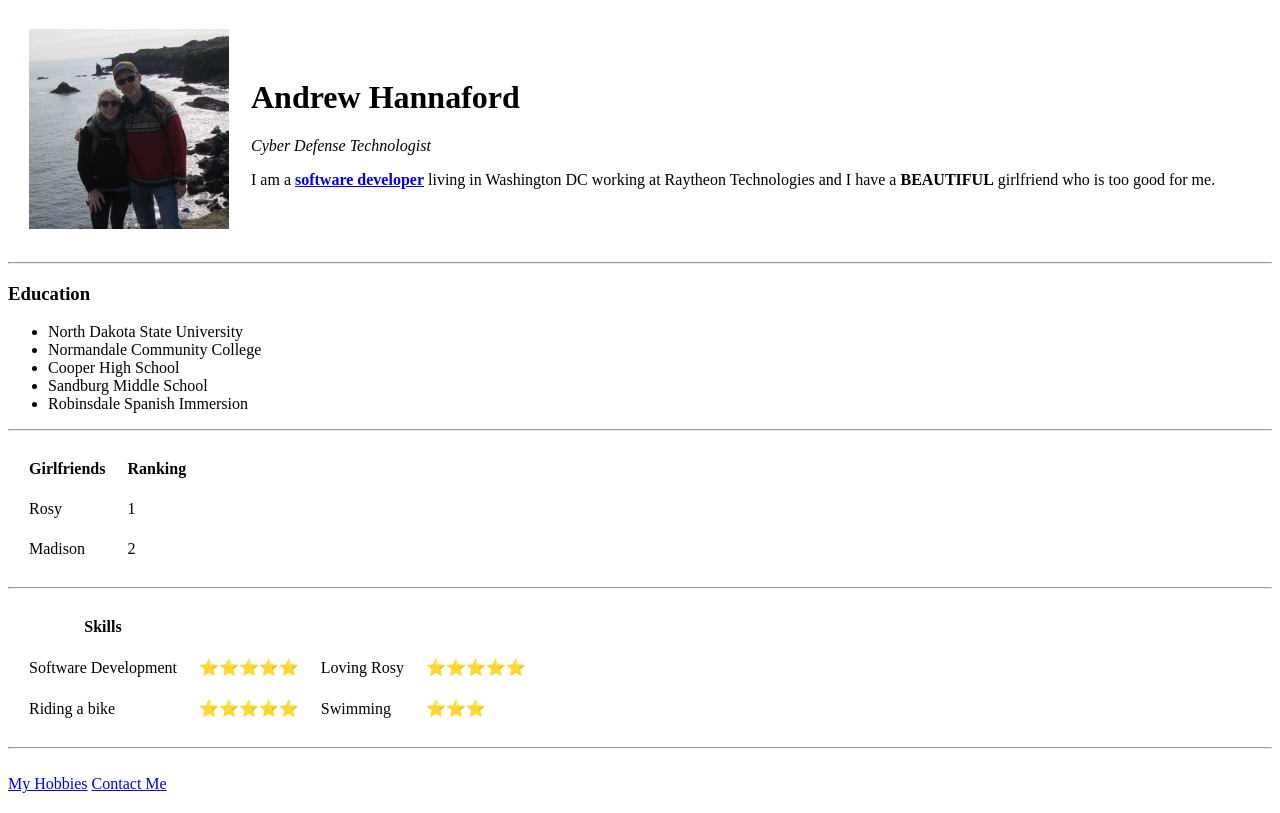
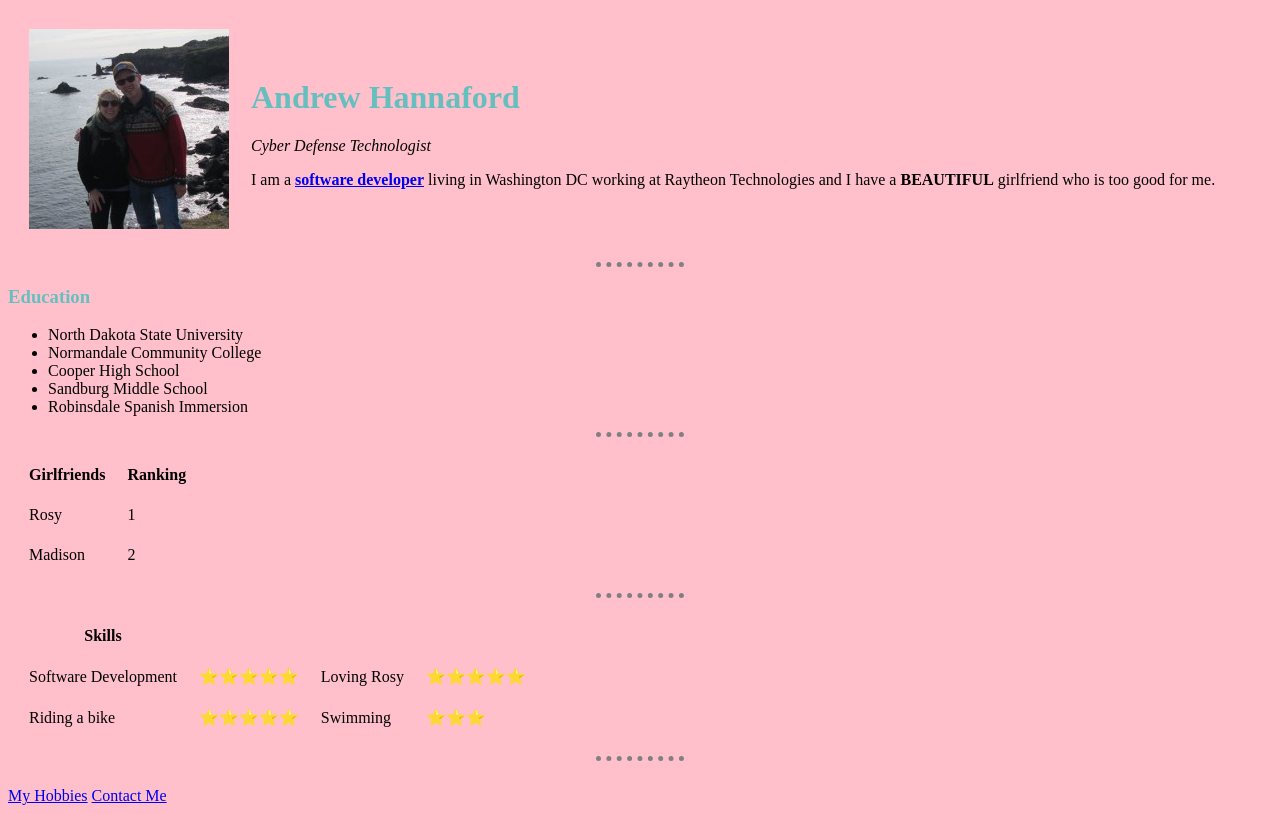
Before and after one commit to andrewhannaford/MyWebsite, a plain HTML site: page HTML - Personal Site/index.html in a window 1280 px wide. Drawn offline with Linux system fonts and the light colour scheme.

Commit message:
Add files via upload

```diff
--- /dev/null
+++ b/HTML - Personal Site/CSS/styles.css
@@ -0,0 +1,19 @@
+body {
+  background-color: pink;
+}
+
+hr {
+  border-style: dotted none none;
+  height: 0px;
+  width: 7%;
+  border-width: 5px;
+  border-color: grey;
+}
+
+h1 {
+color: #66BFBF;
+}
+
+h3 {
+  color:#66BFBF;
+}
--- a/HTML - Personal Site/index.html
+++ b/HTML - Personal Site/index.html
@@ -4,6 +4,7 @@
 <head>
   <meta charset="utf-8">
   <title>🌸 Andrew's Personal Site</title>
+  <link rel="stylesheet" href="css/styles.css">
 </head>
 
 <body>
```
Also changed, not shown: HTML - Personal Site/contactme.html (+1 -0 lines), HTML - Personal Site/hobbies.html (+1 -0 lines).
